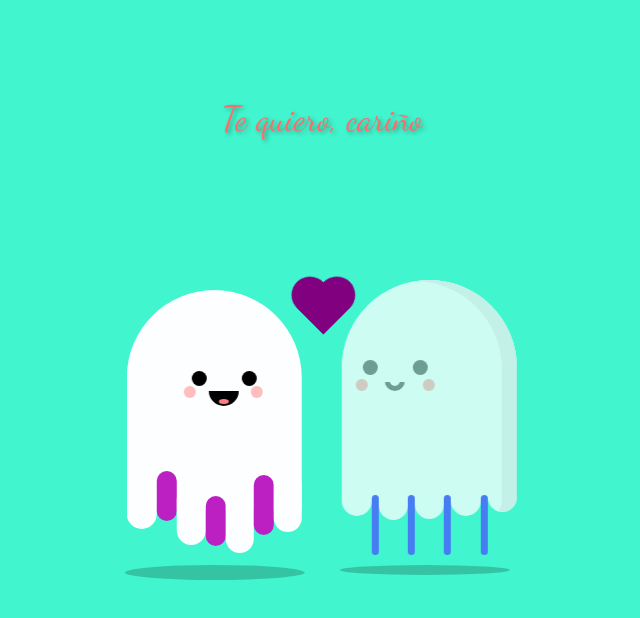
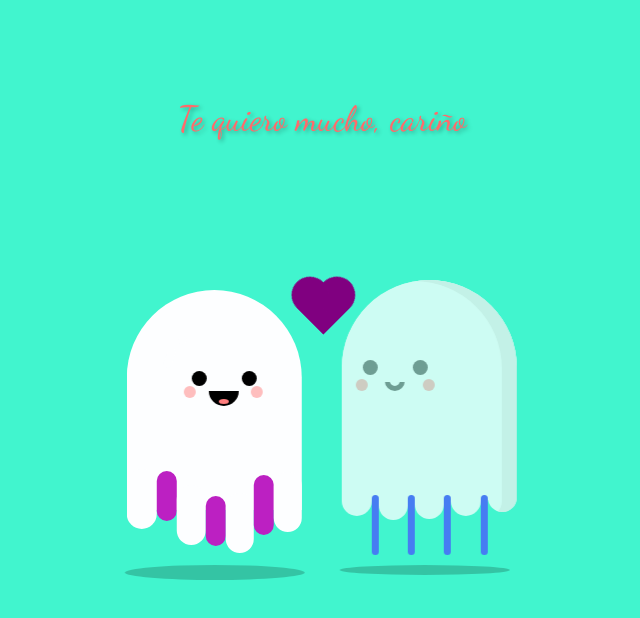
Before and after one commit to tatielirb/heart-letter, a plain HTML site: page ghostslove/index.html in a window 1280 px wide. Shown: the whole page, without its empty margins (318-958 px from the left). Drawn offline with Linux system fonts and the light colour scheme; files whose address does not match are found by name.

Commit message:
feat: change mensage

```diff
--- a/ghostslove/index.html
+++ b/ghostslove/index.html
@@ -12,7 +12,7 @@
     />
   </head>
   <body>
-    <h1 style="text-align: center">Te quiero, cariño</h1>
+    <h1 style="text-align: center">Te quiero mucho, cariño</h1>
     <div class="container">
       <div class="egg">
         <ul>
```
